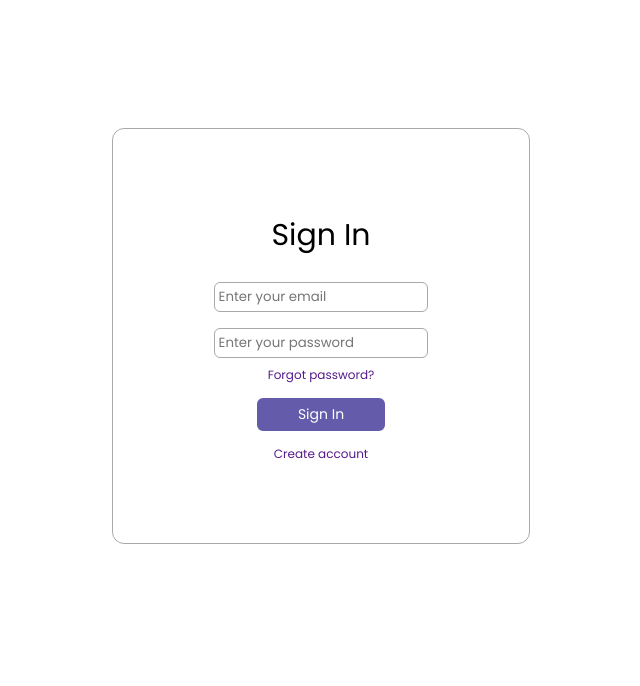
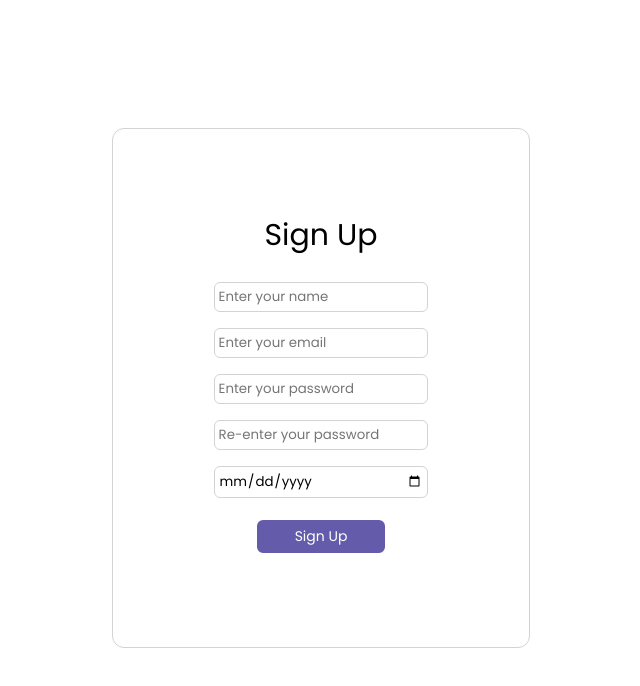
Before and after one commit to 07suryansh/Wallpapers, a React (Create React App) app: page / in a window 1280 px wide. Shown: the top 686 px of the page, without its empty margins (319-959 px from the left). Built offline with nearby package versions, Linux system fonts and the light colour scheme.

Commit message:
created signup pag

```diff
--- a/src/App.css
+++ b/src/App.css
@@ -107,7 +107,7 @@
   width: 20%;
   margin: auto;
   margin-top: 8rem;
-  border: 1.5px solid darkgrey;
+  border: 1px solid lightgrey;
   border-radius: 12px;
 }
 
@@ -116,7 +116,7 @@
 }
 
 .text-field{
-  border: 1.5px solid darkgrey;
+  border: 1px solid lightgrey;
   border-radius: 6px;
   margin: 8px 4px;
   padding: 4px;
--- a/src/App.js
+++ b/src/App.js
@@ -2,13 +2,15 @@ import "./App.css";
 import Item from "./Components/Item";
 import Navbar from "./Components/Navbar";
 import Signin from "./Components/Signin";
+import Signup from "./Components/Signup";
 
 function App() {
   return (
     <div className="App">
       {/* <Navbar /> */}
       {/* <Item/> */}
-      <Signin/>
+      {/* <Signin/> */}
+      <Signup/>
     </div>
   );
 }
--- /dev/null
+++ b/src/Components/Signup.js
@@ -0,0 +1,20 @@
+import React from 'react'
+
+export default function Signup() {
+  return (
+    <div>
+      <div className="container">
+        <form action="" className="form">
+          <p className="text-lg signin-text">Sign Up</p>
+          <input className='text-field' type="text" placeholder='Enter your name' required/>
+          <input className='text-field' type="email" placeholder='Enter your email' required/>
+          <input className='text-field' type="password" placeholder='Enter your password' required/>
+          <input className='text-field' type="password" placeholder='Re-enter your password' required/>
+          <input className='text-field' type="date" placeholder='Enter your DOB' required/>
+          <button type='submit' className='btn signin-btn'>Sign Up</button>
+        </form>
+      </div>
+
+    </div>
+  )
+}
```
